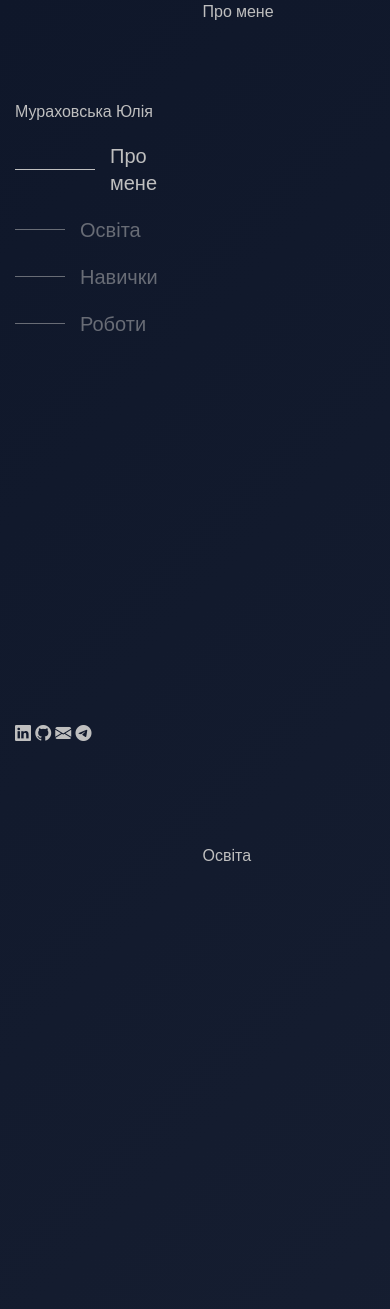
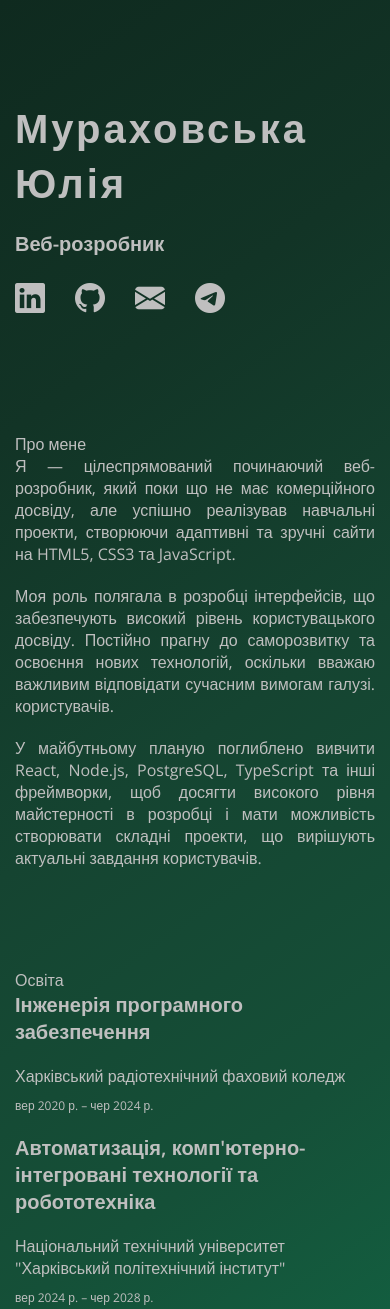
Before and after one commit to Yuliia-Myrakhovska/resume.github.io, a plain HTML site: page index.html in a window 390 px wide. Shown: the top 1309 px of the page. Drawn offline with nearby package versions, Linux system fonts and the light colour scheme.

Commit message:
add text

```diff
--- a/css/style.css
+++ b/css/style.css
@@ -4,19 +4,20 @@
 
 html,
 body {
-  /* background: linear-gradient(135deg, #130220, #140420, #0a0514, #0e0720, #130b27, #0f0a24, #12123a, #170e24);*/
 
   background: linear-gradient(
-    135deg,
-    rgb(15 23 42),
-    rgb(17, 25, 44),
-    rgb(19 27 46),
-    rgb(21 29 48),
-    rgb(23 31 50),
-    rgb(25 33 52),
-    rgb(27 35 54),
-    rgb(29 37 56)
-  );
+    145deg,
+    rgb(15, 42, 31) 0%,
+    rgb(18, 52, 38) 20%,
+    rgb(21, 68, 49) 40%,
+    rgb(21, 80, 56) 60%,
+    rgb(18, 102, 68) 80%,
+    rgb(17, 129, 84) 100%,
+    rgb(21, 80, 56) 80%,
+    rgb(21, 68, 49) 60%,
+    rgb(18, 52, 38) 40%,
+    rgb(15, 42, 31) 20%
+);
 
   scroll-behavior: smooth;
   color: #bfbfbf;
@@ -57,6 +58,21 @@ body {
 
 .section {
   height: 100vh;
+
+  display: flex;
+}
+
+.title-text-developer {
+  font-size: 40px;
+  font-weight: 800;
+  letter-spacing: 3px;
+  margin-bottom: 20px;
+}
+
+.subtitle-text-developer {
+  font-size: 20px;
+  font-weight: 600;
+  margin-bottom: 20px;
 }
 
 .nav-item-link {
@@ -92,38 +108,106 @@ body {
 .nav-item-link.active .title-nav-item {
   padding-left: 95px;
   opacity: 1;
+  transition: 0.5s ease, opacity 0.5s ease;
 }
 
 .nav-item-link.active .decoration-nav-link {
   width: 80px;
   opacity: 1;
+  transition: 0.5s ease, opacity 0.5s ease;
 }
 
 .nav-item-link:hover .title-nav-item:not(.active) {
   padding-left: 95px;
   opacity: 1;
+  transition: 0.5s ease, opacity 0.5s ease;
 }
 
 .nav-item-link:hover .decoration-nav-link:not(.active) {
   width: 80px;
   opacity: 1;
+  transition: 0.5s ease, opacity 0.5s ease;
 }
 
-/* .section-main-first {
-  background-color: rgb(0, 217, 255);
+.contact__wrapper {
+  display: flex;
+  gap: 30px;
 }
 
-.section-main-second {
-  background-color: rgb(255, 230, 0);
+.contact__wrapper a {
+  font-size: 30px;
+  color:#bfbfbf;
 }
 
-.section-main-third {
-  background-color: rgb(0, 255, 76);
+.container-content {
+  align-self: center;
 }
 
-.section-main-fourth {
-  background-color: rgb(255, 0, 55);
-} */
+.about-text {
+  text-align: justify;
+  /* align-self: center;  */
+  margin-bottom: 20px;
+}
+
+.about-text:last-child {
+  margin-bottom: 0;
+}
+
+
+.title-section {
+  display: none;
+}
+
+.wrapper-education-info:last-child {
+  margin-top: 20px;
+}
+
+.name-speciality {
+ font-size: 20px;
+ font-weight: 600;
+ margin-bottom: 20px;
+}
+
+.name-place-education {
+  margin-bottom: 10px;
+}
+
+.years {
+  font-size: 12px;
+}
+
+@media screen and (max-width: 950px) {
+  .container-site {
+    flex-direction: column;
+  }
+
+  .header {
+    position: relative;
+  }
+
+  .header,
+  .content {
+    width: 100%;
+    height: 100%;
+  }
+
+  nav {
+    display: none;
+  }
+
+  .section {
+    height: 100%;
+    margin-bottom: 100px;
+  }
+
+  .section:last-child {
+    margin: 0;
+  }
+
+  .title-section {
+    display: block;
+  }
+}
 
 /* @media screen and (max-width: 768px) {
 
--- a/index.html
+++ b/index.html
@@ -6,7 +6,10 @@
     <link rel="icon" href="img/icon.png" type="image/x-icon" />
     <title>Резюме</title>
 
-    <link rel="stylesheet" href="https://cdn.jsdelivr.net/npm/bootstrap-icons@1.10.5/font/bootstrap-icons.css">
+    <link
+      rel="stylesheet"
+      href="https://cdn.jsdelivr.net/npm/bootstrap-icons@1.10.5/font/bootstrap-icons.css"
+    />
 
     <link rel="stylesheet" href="./css/style.css" />
   </head>
@@ -15,6 +18,7 @@
       <header class="header">
         <div class="header-text__wrapper">
           <h1 class="title-text-developer">Мураховська Юлія</h1>
+          <h2 class="subtitle-text-developer">Веб-розробник</h2>
           <nav>
             <ul class="nav-list">
               <li class="nav-list-item">
@@ -24,7 +28,11 @@
                 </a>
               </li>
               <li class="nav-list-item">
-                            <a href="#education" class="nav-item-link" data-target="#education">
+                <a
+                  href="#education"
+                  class="nav-item-link"
+                  data-target="#education"
+                >
                   <h2 class="title-nav-item">Освіта</h2>
                   <div class="decoration-nav-link"></div>
                 </a>
@@ -36,7 +44,11 @@
                 </a>
               </li>
               <li class="nav-list-item">
-                            <a href="#portfolio" class="nav-item-link" data-target="#portfolio">
+                <a
+                  href="#portfolio"
+                  class="nav-item-link"
+                  data-target="#portfolio"
+                >
                   <h2 class="title-nav-item">Роботи</h2>
                   <div class="decoration-nav-link"></div>
                 </a>
@@ -45,26 +57,99 @@
           </nav>
         </div>
         <div class="contact__wrapper">
+          <a
+            href="https://www.linkedin.com/in/юлія-мураховська-0876b3328"
+            target="_blank"
+          >
             <i class="bi bi-linkedin"></i>
+          </a>
+          <a href="https://github.com/Yuliia-Myrakhovska" target="_blank">
             <i class="bi bi-github"></i>
+          </a>
+          <a href="mailto:julius32128@gmail.com">
             <i class="bi bi-envelope-fill"></i>
+          </a>
+          <a href="https://t.me/MissAtma" target="_blank">
             <i class="bi bi-telegram"></i>
+          </a>
         </div>
       </header>
       <main class="content">
         <div class="section section-main-first" id="about">
           <div class="container-content">
             <h2 class="title-section">Про мене</h2>
+            <p class="about-text">
+              Я — цілеспрямований починаючий веб-розробник, який поки що не має
+              комерційного досвіду, але успішно реалізував навчальні проекти,
+              створюючи адаптивні та зручні сайти на HTML5, CSS3 та JavaScript.
+            </p>
+            <p class="about-text">
+              Моя роль полягала в розробці інтерфейсів, що забезпечують високий
+              рівень користувацького досвіду. Постійно прагну до саморозвитку та
+              освоєння нових технологій, оскільки вважаю важливим відповідати
+              сучасним вимогам галузі.
+              користувачів.
+            </p>
+            <p class="about-text">
+              У майбутньому планую поглиблено вивчити
+              React, Node.js, PostgreSQL, TypeScript та інші фреймворки, щоб
+              досягти високого рівня майстерності в розробці і мати можливість
+              створювати складні проекти, що вирішують актуальні завдання
+              користувачів.
+            </p>
           </div>
         </div>
         <div class="section section-main-second" id="education">
           <div class="container-content">
             <h2 class="title-section">Освіта</h2>
+            <div class="wrapper-education-info">
+              <h3 class="name-speciality">
+                Інженерія програмного забезпечення
+              </h3>
+              <p class="name-place-education">
+                Харківський радіотехнічний фаховий коледж
+              </p>
+              <p class="years">вер 2020 р. – чер 2024 р.</p>
+            </div>
+            <div class="wrapper-education-info">
+              <h3 class="name-speciality">
+                Автоматизація, комп'ютерно-інтегровані технології та
+                робототехніка
+              </h3>
+              <p class="name-place-education">
+                Національний технічний університет "Харківський політехнічний
+                інститут"
+              </p>
+              <p class="years">вер 2024 р. – чер 2028 р.</p>
+            </div>
           </div>
         </div>
         <div class="section section-main-third" id="skills">
           <div class="container-content">
             <h2 class="title-section">Навички</h2>
+            <div class="skills-section">
+              <h2 class="skills-title">Hard Skills</h2>
+              <ul class="skills-list">
+                <li>HTML5, CSS3 (адаптивна верстка)</li>
+                <li>JavaScript</li>
+                <li>React</li>
+                <li>Git, GitHub</li>
+                <li>REST API (взаємодія з API, fetch/axios)</li>
+                <li>Databases/DB languages (MySQL, MongoDB)</li>
+                <li>Python</li>
+              </ul>
+
+              <h2 class="skills-title">Soft Skills</h2>
+              <ul class="skills-list">
+                <li>Уміння шукати й аналізувати інформацію.</li>
+                <li>Мотивація та відповідальність.</li>
+                <li>Прагнення до саморозвитку і вивчення нових технологій.</li>
+                <li>Швидка здатність до навчання.</li>
+                <li>Уміння працювати в умовах багатозадачності.</li>
+                <li>Англійська мова на рівні не нижче Intermediate.</li>
+                <li>Навички тайм-менеджменту та самоорганізації.</li>
+              </ul>
+            </div>
           </div>
         </div>
         <div class="section section-main-fourth" id="portfolio">
```
Lines whose indentation alone changed are shown as unchanged.
